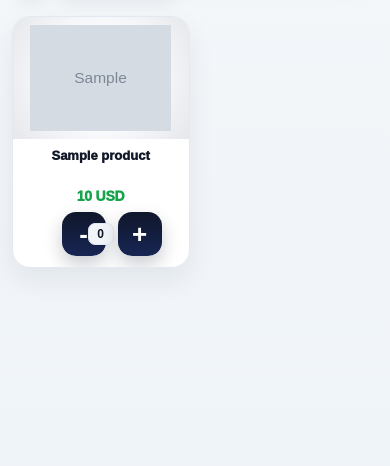
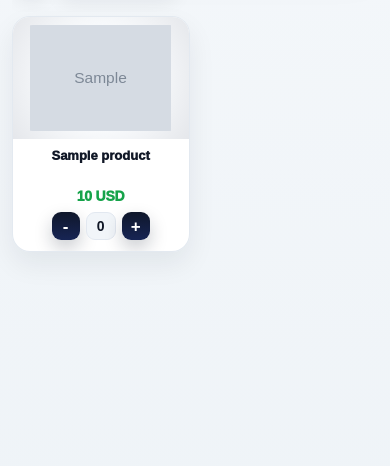
Before and after one commit to azimjondavronov986-afk/KatalogAA, a Python web app: template app/templates/agent/catalog.html in a window 390 px wide. Shown: the part 255-721 px from the top of the page. Run offline with Jinja, Linux system fonts and the light colour scheme; the template is opened without the code that fills it: most values are stand-ins (such as "Sample title", 1, 10 or a date in 2020); grey boxes marked "Sample" are stand-in pictures.

Commit message:
Fix only plus minus button size

```diff
--- a/app/templates/agent/catalog.html
+++ b/app/templates/agent/catalog.html
@@ -888,5 +888,105 @@ document.addEventListener("DOMContentLoaded", function () {
 
 
 
+
+<!-- ONLY_PLUS_MINUS_SIZE_FIX_START -->
+<style>
+/* Faqat - va + tugmalarini tartibli kichik qilish */
+body .agent-mini-card .qty-control,
+body .order-product-card .qty-control,
+body .qty-control {
+    display: flex !important;
+    align-items: center !important;
+    justify-content: center !important;
+    gap: 7px !important;
+    width: 100% !important;
+    max-width: 118px !important;
+    margin: 8px auto 0 !important;
+    grid-template-columns: none !important;
+}
+
+body .agent-mini-card .qty-btn,
+body .order-product-card .qty-btn,
+body .qty-btn,
+body button.minus-btn,
+body button.plus-btn {
+    width: 30px !important;
+    height: 30px !important;
+    min-width: 30px !important;
+    min-height: 30px !important;
+    max-width: 30px !important;
+    max-height: 30px !important;
+    padding: 0 !important;
+    border-radius: 10px !important;
+    font-size: 18px !important;
+    font-weight: 900 !important;
+    line-height: 1 !important;
+    display: inline-flex !important;
+    align-items: center !important;
+    justify-content: center !important;
+    flex: 0 0 30px !important;
+}
+
+body .agent-mini-card .qty-number,
+body .order-product-card .qty-number,
+body .qty-number {
+    width: 32px !important;
+    height: 30px !important;
+    min-width: 32px !important;
+    min-height: 30px !important;
+    max-width: 32px !important;
+    max-height: 30px !important;
+    padding: 0 !important;
+    border-radius: 10px !important;
+    font-size: 15px !important;
+    font-weight: 900 !important;
+    line-height: 1 !important;
+    display: inline-flex !important;
+    align-items: center !important;
+    justify-content: center !important;
+    flex: 0 0 32px !important;
+}
+
+@media (max-width: 640px) {
+    body .agent-mini-card .qty-control,
+    body .order-product-card .qty-control,
+    body .qty-control {
+        gap: 6px !important;
+        max-width: 106px !important;
+    }
+
+    body .agent-mini-card .qty-btn,
+    body .order-product-card .qty-btn,
+    body .qty-btn,
+    body button.minus-btn,
+    body button.plus-btn {
+        width: 28px !important;
+        height: 28px !important;
+        min-width: 28px !important;
+        min-height: 28px !important;
+        max-width: 28px !important;
+        max-height: 28px !important;
+        font-size: 17px !important;
+        border-radius: 9px !important;
+        flex-basis: 28px !important;
+    }
+
+    body .agent-mini-card .qty-number,
+    body .order-product-card .qty-number,
+    body .qty-number {
+        width: 30px !important;
+        height: 28px !important;
+        min-width: 30px !important;
+        min-height: 28px !important;
+        max-width: 30px !important;
+        max-height: 28px !important;
+        font-size: 14px !important;
+        border-radius: 9px !important;
+        flex-basis: 30px !important;
+    }
+}
+</style>
+<!-- ONLY_PLUS_MINUS_SIZE_FIX_END -->
+
 </body>
 </html>
```
